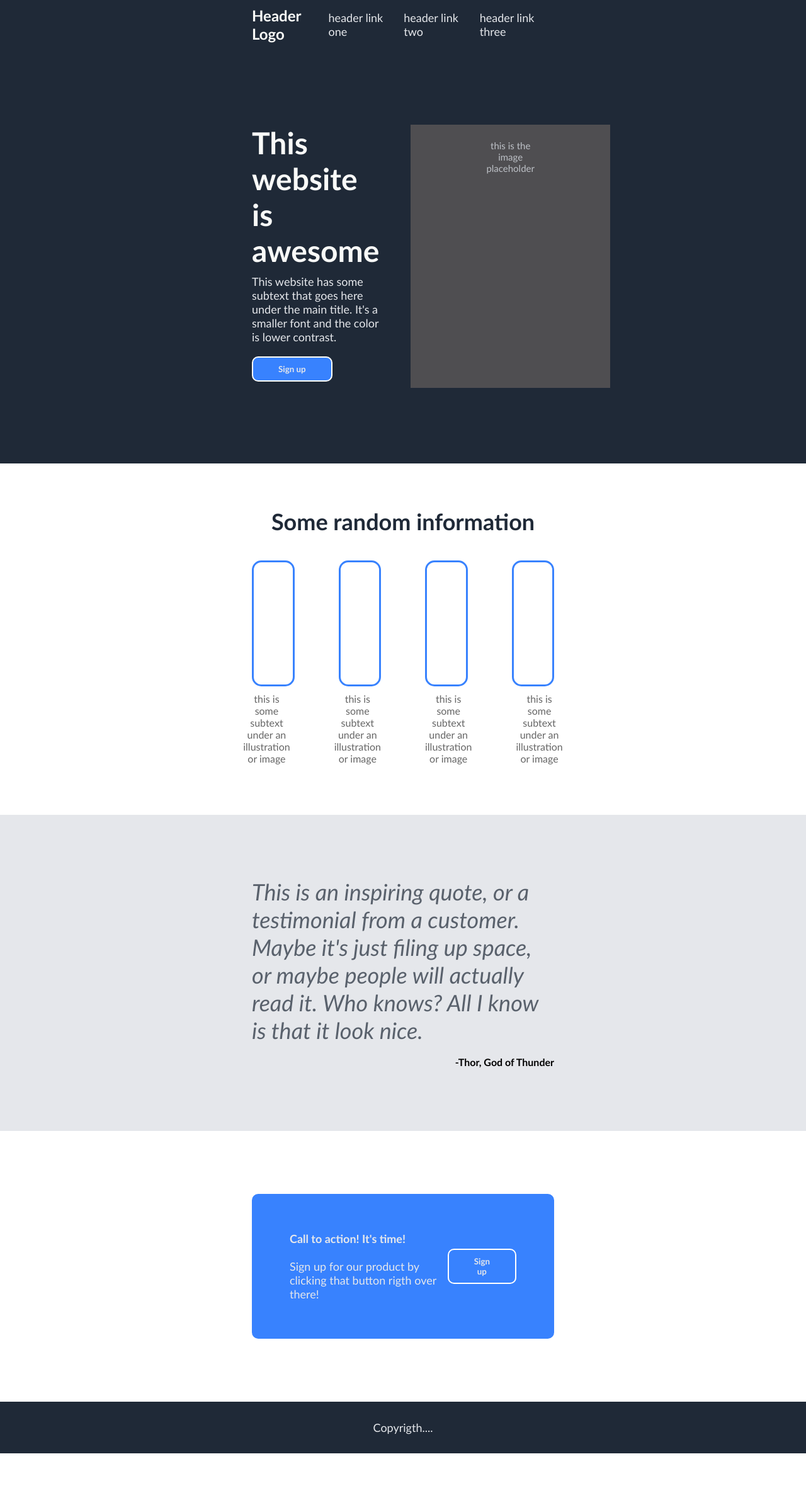
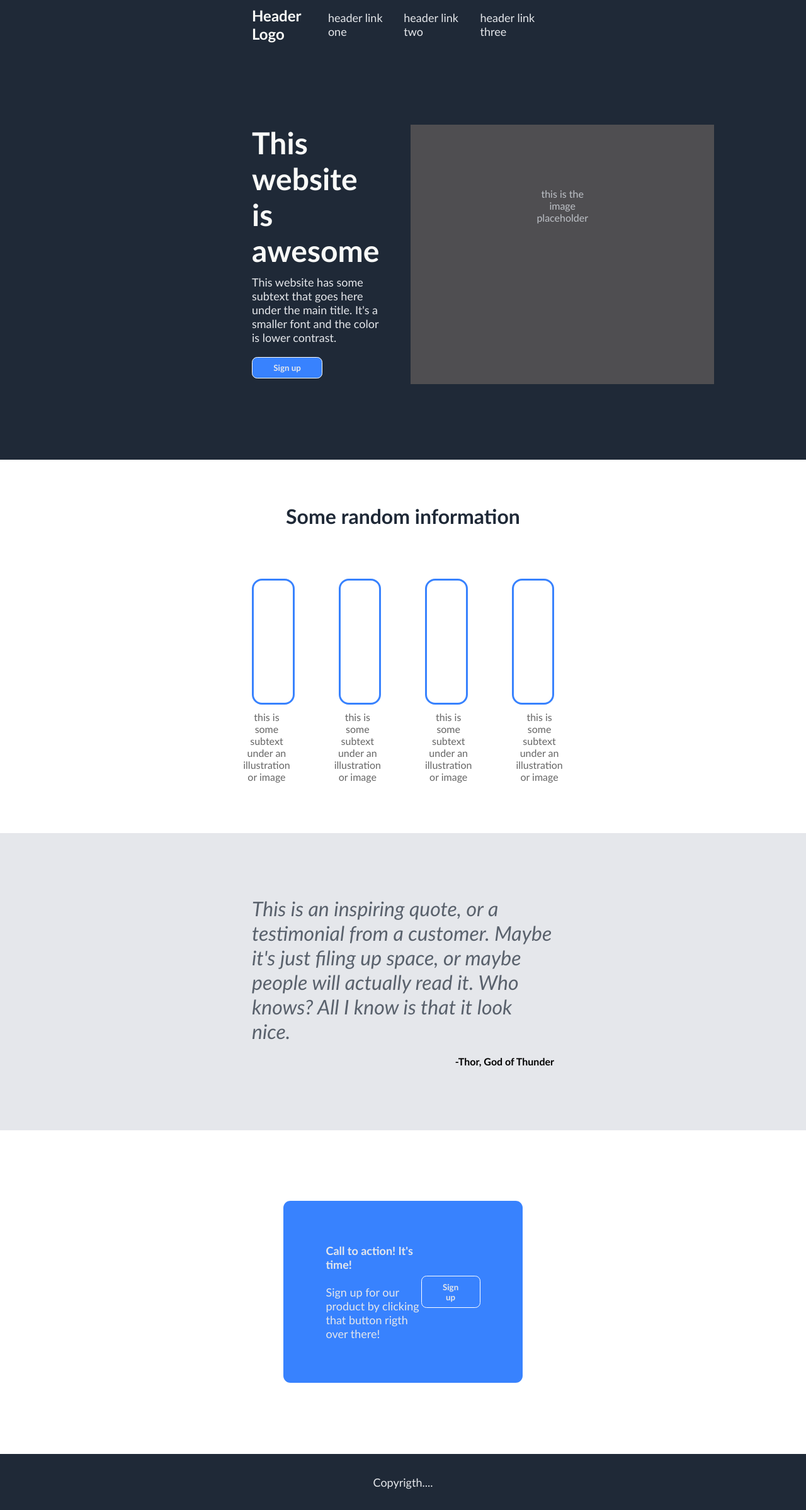
Before and after one commit to ArtjomsTatagaskins/first_project, a plain HTML site: page index.html in a window 1280 px wide. Shown: the whole page at 63% size. Before the commit the page ends 2308 px from the top, so only its background shows below. Drawn offline with Linux system fonts and the light colour scheme.

Commit message:
Changing px to em

```diff
--- a/styles.css
+++ b/styles.css
@@ -15,20 +15,20 @@
     background-color: #1F2937;
     display: flex;
     justify-content: space-between;
-    padding: 10px 400px;
+    padding: 0.625em 25em;
 }
 
 .header-logo {
     font-weight: bold;
     align-self: center;
-    font-size: 24px;
+    font-size: 1.5em;
     color: #F9FAF8;
 }
 
 .header-links {
     display: flex;
-    gap: 12px;
-    font-size: 18px;
+    gap: 0.75em;
+    font-size: 1.125em;
     color: #E5E7EB;
     align-items: center;
 }
@@ -41,78 +41,78 @@
 .first_container {
     background-color: #1F2937;
     display: flex;
-    padding: 120px 400px;
-    gap: 50px;
+    padding: 7.5em 25em;
+    gap: 3.125em;
     flex: 1;
 }
 
 button {
     text-align: center;
-    padding: 10px 40px;
+    padding: 0.625em 2.5em;
     font-weight: bold;
-    border-radius: 10px;
+    border-radius: 0.625em;
 }
 
 .first_container button {
     background-color: #3882FE;
-    margin: 10px 0;
+    margin: 0.625em 0;
     color: #E5E7EB;
-    border: 2px solid #FFF;
+    border: 0.125em solid #FFF;
 }
 
 .fourth_container button {
     background-color: #3882FE;
     color: #E5E7EB;
-    border: 2px solid #FFF;
+    border: 0.125em solid #FFF;
 }
 
 .fourth_container button:hover {
     background-color: #FFF;
     color: #3882FE;
-    border: 2px solid #FFF;
+    border: 0.125em solid #FFF;
 }
 
 .first_container button:hover {
     background-color: #FFF;
-    margin: 10px 0;
+    margin: 0.625em 0;
     color: #3882FE;
-    border: 2px solid #FFF;
+    border: 0.125em solid #FFF;
 }
 
 
 .right-side {
     background: #5c5858;
     opacity: 0.8;
-    padding: 5% 25%;
+    padding: 6.25em 12.5em;
 }
 
 .image-placeholder p {
-    font-size: 15px;
+    font-size: 1em;
     color: #E5E7EB;
     text-align: center;
 }
 
 .second_container {
-    padding: 70px 400px;
+    padding: 4.375em 25em;
 }
 
 .hero-main-text {
-    font-size: 48px;
+    font-size: 3em;
     font-weight: bold;
     color: #F9FAF8;
 }
 
 .hero-secondary-text {
-    font-size: 18px;
-    margin: 10px 0;
+    font-size: 1.125em;
+    margin: 0.625em 0;
     color: #E5E7EB;
 }
 
 .information-text {
-    font-size: 36px;
+    font-size: 2em;
     font-weight: bold;
     color: #1F2937;
-    padding-bottom: 40px;
+    padding-bottom: 2.5em;
 }
 
 .information-text p {
@@ -122,37 +122,37 @@ button {
 .images-container {
     display: flex;
     justify-content: center;
-    gap: 70px;
+    gap: 4.375em;
 }
 
 .small-image {
-    width: 200px;
-    height: 200px;
-    border: 3px solid #3882FE;
-    border-radius: 15px;
+    width: 12.5em;
+    height: 12.5em;
+    border: 0.1875em solid #3882FE;
+    border-radius: 1em;
 }
 
 .subtext-container {
     display: flex;
-    gap: 70px;
+    gap: 4.375em;
     justify-content: center;
 }
 
 .subtext {
     text-align: center;
-    font-size: 16px;
+    font-size: 1em;
     opacity: 0.6;
-    width: 200px;
-    margin: 10px 0;
+    width: 12.5em;
+    margin: 0.625em 0;
 }
 
 .third_container {
     background-color: #E5E7EB;
-    padding: 100px 400px;
+    padding: 6.25em 25em;
 }
 
 #quote {
-    font-size: 36px;
+    font-size: 2em;
     font-style: italic;
     color: #1F2937;
     font-weight: 100;
@@ -166,11 +166,11 @@ button {
 
 .fourth_container {
     background-color: #3882FE;
-    font-size: 18px;
+    font-size: 1.125em;
     color: #E5E7EB;
-    margin: 100px 400px;
-    border-radius: 10px;
-    padding: 60px 60px;
+    margin: 6.25em 25em;
+    border-radius: 0.625em;
+    padding: 3.75em 3.75em;
     display: flex;
     justify-content: space-between;
     align-items: center;
@@ -178,8 +178,8 @@ button {
 
 .footer {
     background-color: #1F2937;
-    font-size: 18px;
+    font-size: 1.125em;
     text-align: center;
     color: #E5E7EB;
-    padding: 30px 400px;
+    padding: 1.875em 25em;
 }
```
